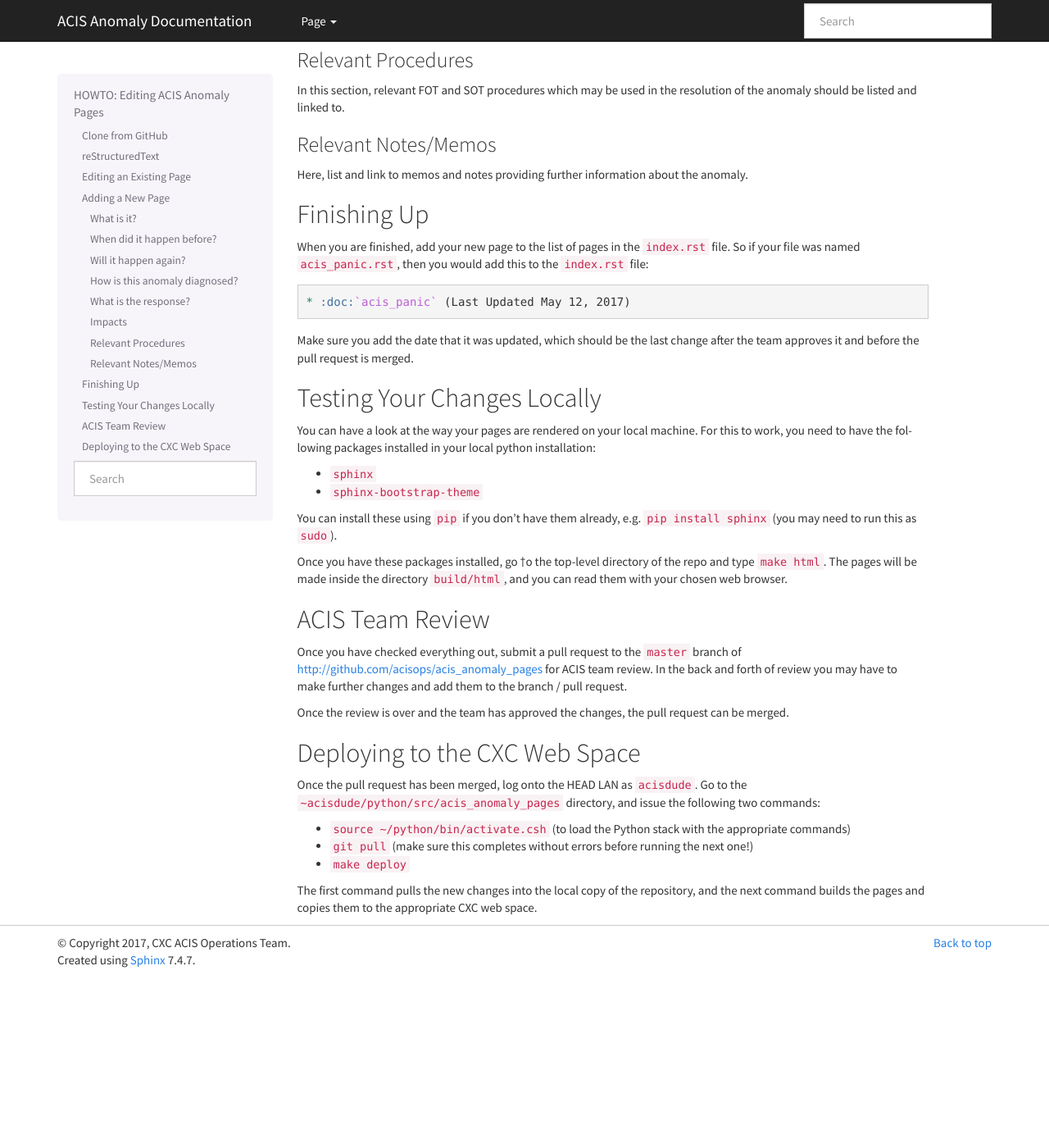
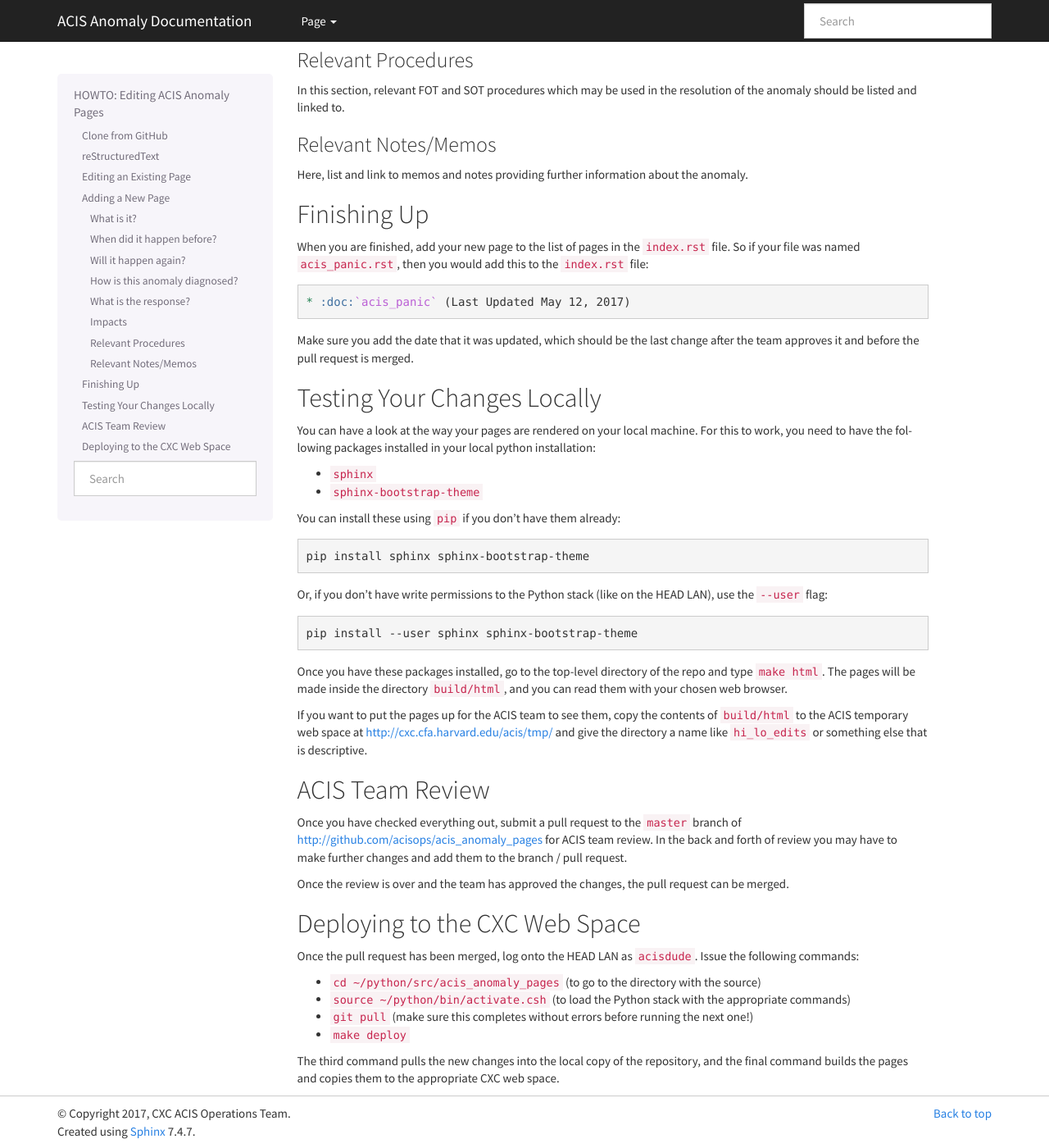
Before and after one commit to acisops/acis_anomaly_pages, a Sphinx documentation site: the page built from source/howto.rst, in a window 1280 px wide and 1400 px high, scrolled down 1536 px. Shown: the whole window at 82% size. Built offline with Sphinx 7.4.7, drawn with Linux system fonts in a browser that asks for light colours; before the commit the page ends 2728 px from its top, so only the background shows below that.

Commit message:
Provide more info on the HOWTO page

```diff
--- a/source/howto.rst
+++ b/source/howto.rst
@@ -129,12 +129,26 @@ to work, you need to have the following packages installed in your local python
 * ``sphinx``
 * ``sphinx-bootstrap-theme``
 
-You can install these using ``pip`` if you don't have them already, e.g. ``pip install sphinx``
-(you may need to run this as ``sudo``).
+You can install these using ``pip`` if you don't have them already:
 
-Once you have these packages installed, go †o the top-level directory of the repo and type
+.. code-block:: bash
+
+    pip install sphinx sphinx-bootstrap-theme
+
+Or, if you don't have write permissions to the Python stack (like on the HEAD LAN),
+use the ``--user`` flag:
+
+.. code-block:: bash
+
+    pip install --user sphinx sphinx-bootstrap-theme
+
+Once you have these packages installed, go to the top-level directory of the repo and type
 ``make html``. The pages will be made inside the directory ``build/html``, and you can read
 them with your chosen web browser.
+
+If you want to put the pages up for the ACIS team to see them, copy the contents of ``build/html``
+to the ACIS temporary web space at http://cxc.cfa.harvard.edu/acis/tmp/ and give the directory a
+name like ``hi_lo_edits`` or something else that is descriptive.
 
 ACIS Team Review
 ----------------
@@ -149,13 +163,13 @@ merged.
 Deploying to the CXC Web Space
 ------------------------------
 
-Once the pull request has been merged, log onto the HEAD LAN as ``acisdude``. Go to
-the ``~acisdude/python/src/acis_anomaly_pages`` directory, and issue the following two
-commands:
+Once the pull request has been merged, log onto the HEAD LAN as ``acisdude``. Issue
+the following commands:
 
+* ``cd ~/python/src/acis_anomaly_pages`` (to go to the directory with the source)
 * ``source ~/python/bin/activate.csh`` (to load the Python stack with the appropriate commands)
 * ``git pull`` (make sure this completes without errors before running the next one!)
 * ``make deploy``
 
-The first command pulls the new changes into the local copy of the repository, and the
-next command builds the pages and copies them to the appropriate CXC web space.
+The third command pulls the new changes into the local copy of the repository, and the
+final command builds the pages and copies them to the appropriate CXC web space.
```
